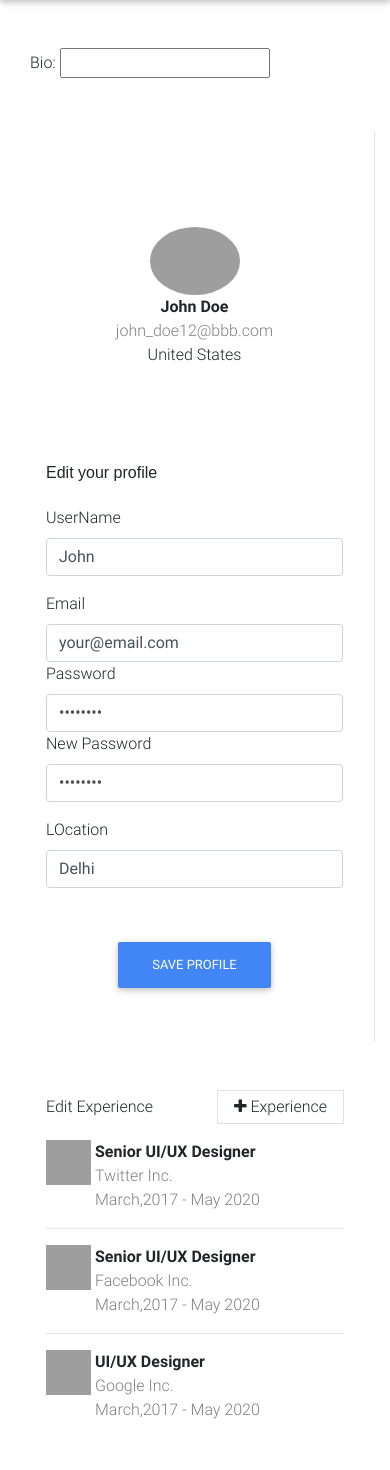
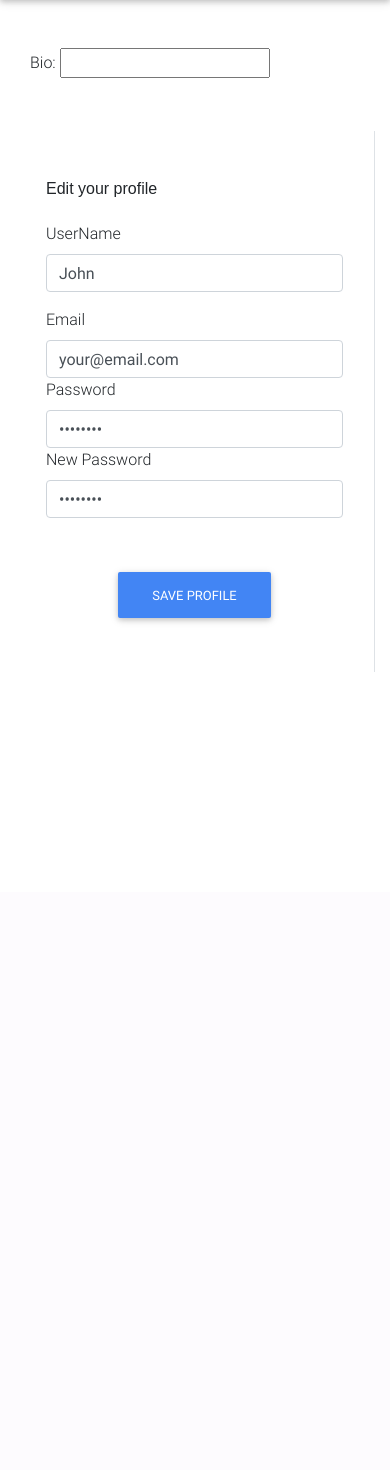
Before and after one commit to kamlesh1807/ResumeRanker, a Django app: page /profile/1/edit/ in a window 390 px wide. Shown: the part 56-1526 px from the top of the page. After the commit the page ends 728 px from the top, so only its background shows below. Run offline with Django 3.2, Linux system fonts and the light colour scheme; the visitor is signed in with stand-in values (Sample User, id 1); data comes from the database, SQL or seed files in the repository; parts of the project's set-up code (start-up, migrations or seed data) failed here and were passed over; some libraries are stand-ins or nearby versions; grey boxes are pictures that could not be loaded.

Commit message:
Update profile_edit.html

```diff
--- a/website/templates/app/profile_edit.html
+++ b/website/templates/app/profile_edit.html
@@ -23,11 +23,7 @@
 	</div>
 
 
-	<div class="container rounded bg-white mt-5 mb-5">
-		<div class="row">
-			<div class="col-md-3 border-right">
-				<div class="d-flex flex-column align-items-center text-center p-3 py-5"><img class="rounded-circle mt-5" src="https://i.imgur.com/O1RmJXT.jpg" width="90"><span class="font-weight-bold">John Doe</span><span class="text-black-50">john_doe12@bbb.com</span><span>United States</span></div>
-			</div>
+	<div class="container rounded bg-white mt-5 mb-5"></div>
 			<div class="col-md-5 border-right">
 				<div class="p-3 py-5">
 					<div class="d-flex justify-content-between align-items-center mb-3">
@@ -41,29 +37,11 @@
 						<div class="col-md-12"><label class="labels"> Password</label><input type="password" class="form-control" placeholder="Pass" value="Passw0rd"></div>
 						<div class="col-md-12"><label class="labels">New Password</label><input type="password" class="form-control" placeholder="Pass" value="Passw0rd"></div>
 					</div>
-					<div class="row mt-3">
-						<div class="col-md-6"><label class="labels">LOcation</label><input type="text" class="form-control" placeholder="LOcation" value="Delhi"></div>
-					</div>
+
 					<div class="mt-5 text-center"><button class="btn btn-primary profile-button" type="button">Save Profile</button></div>
 				</div>
 			</div>
-			<div class="col-md-4">
-				<div class="p-3 py-5">
-					<div class="d-flex justify-content-between align-items-center experience"><span>Edit Experience</span><span class="border px-3 p-1 add-experience"><i class="fa fa-plus"></i>&nbsp;Experience</span></div>
-					<div class="d-flex flex-row mt-3 exp-container"><img src="https://i.imgur.com/azSfBM3.png" width="45" height="45">
-						<div class="work-experience ml-1"><span class="font-weight-bold d-block">Senior UI/UX Designer</span><span class="d-block text-black-50 labels">Twitter Inc.</span><span class="d-block text-black-50 labels">March,2017 - May 2020</span></div>
-					</div>
-					<hr>
-					<div class="d-flex flex-row mt-3 exp-container"><img src="https://img.icons8.com/color/100/000000/facebook.png" width="45" height="45">
-						<div class="work-experience ml-1"><span class="font-weight-bold d-block">Senior UI/UX Designer</span><span class="d-block text-black-50 labels">Facebook Inc.</span><span class="d-block text-black-50 labels">March,2017 - May 2020</span></div>
-					</div>
-					<hr>
-					<div class="d-flex flex-row mt-3 exp-container"><img src="https://img.icons8.com/color/50/000000/google-logo.png" width="45" height="45">
-						<div class="work-experience ml-1"><span class="font-weight-bold d-block">UI/UX Designer</span><span class="d-block text-black-50 labels">Google Inc.</span><span class="d-block text-black-50 labels">March,2017 - May 2020</span></div>
-					</div>
-				</div>
-			</div>
-		</div>
-	</div>
+
+
 
 {% endblock %}
```
